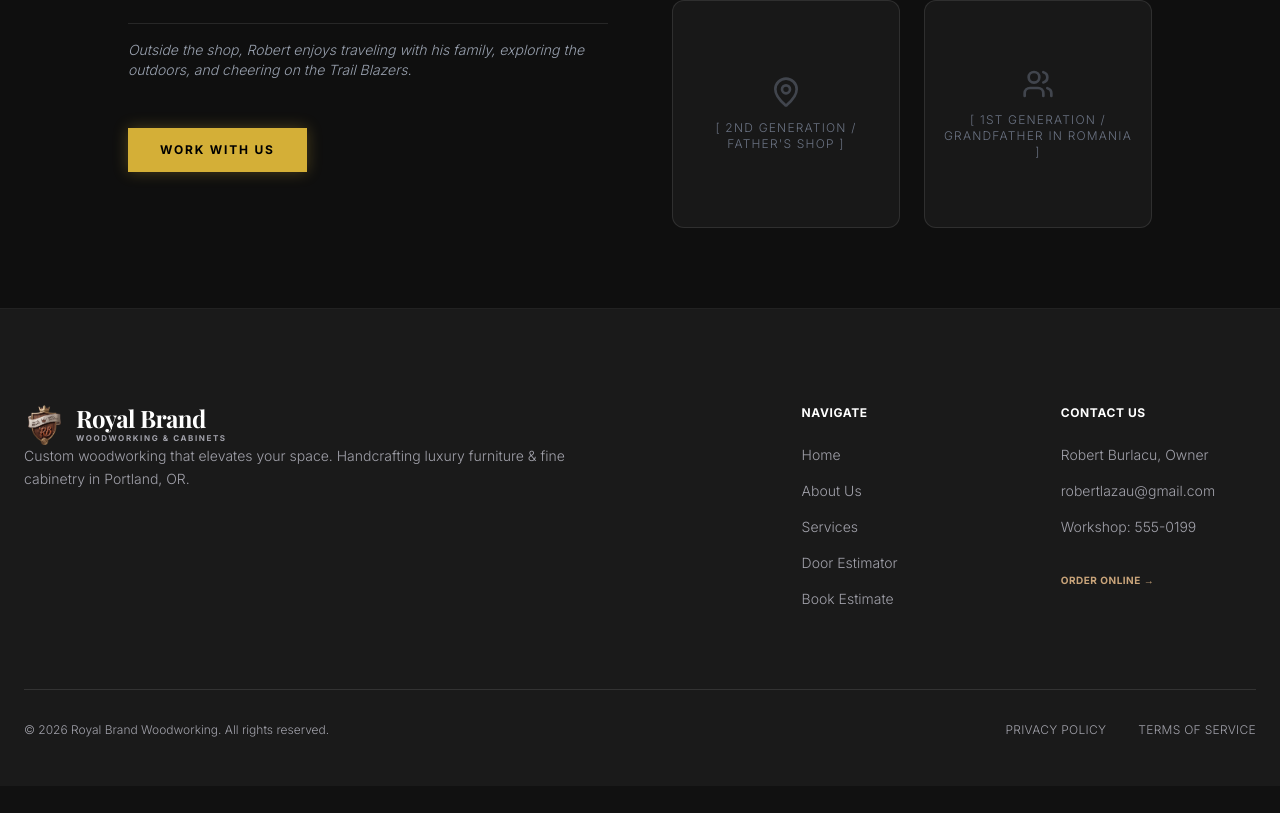
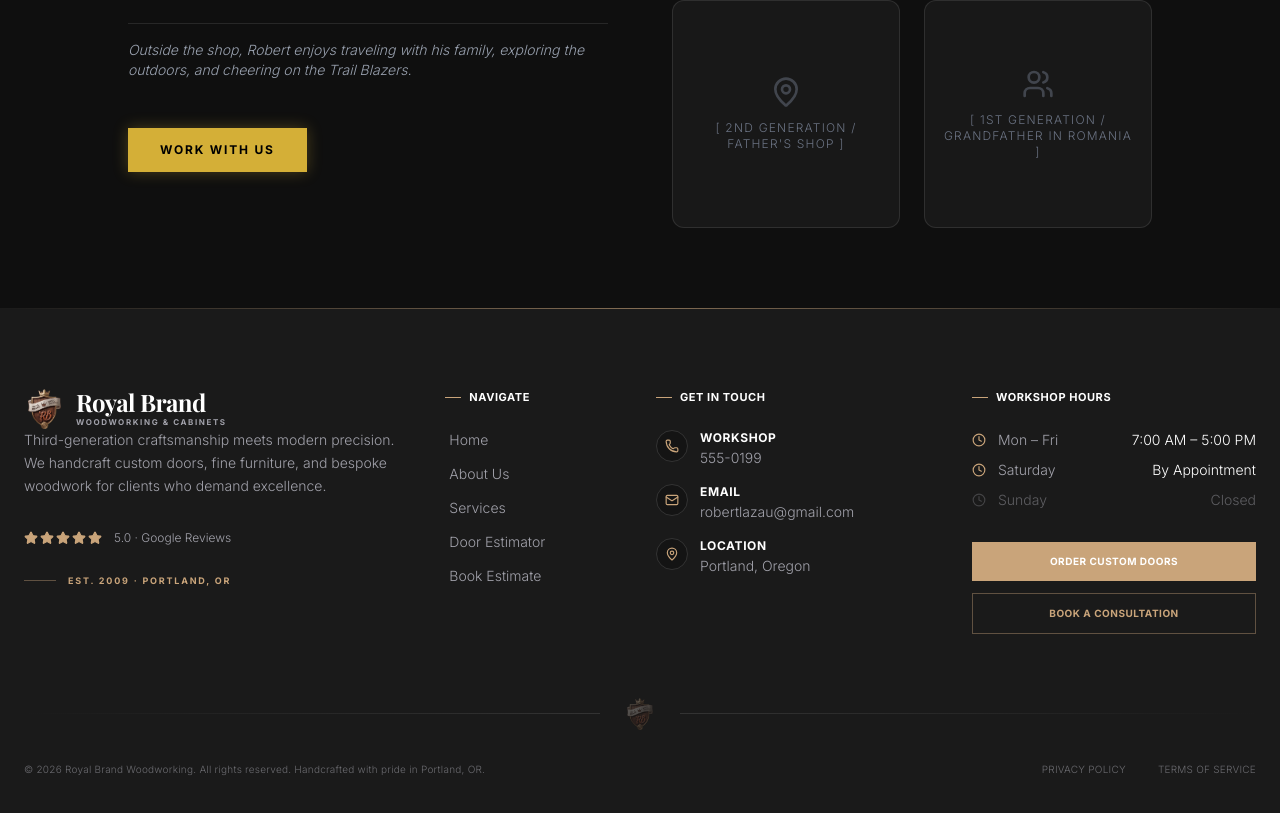
Before and after one commit to robertlazau-design/Royal-Brand-Woodworking-Website, a React (Vite) app: page /about in a window 1280 px wide. Shown: the part 829-1642 px from the top of the page. Before the commit the page ends 1615 px from the top, so only its background shows below. Built offline with nearby package versions, Linux system fonts and the light colour scheme; a web font is replaced by a local one.

Commit message:
refactor: redesign footer component with updated branding, contact details, and workshop hours sections

```diff
--- a/src/components/Footer.tsx
+++ b/src/components/Footer.tsx
@@ -1,59 +1,170 @@
 import { Link } from 'react-router-dom';
 import { RoyalLogo } from './RoyalLogo';
+import { Mail, Phone, MapPin, Clock, Star, ChevronRight } from 'lucide-react';
 
 export function Footer() {
   return (
-    <footer id="heritage" className="bg-royal-charcoal text-white pt-24 pb-12 border-t border-royal-border-light">
+    <footer id="heritage" className="bg-royal-charcoal text-white relative">
+      {/* Decorative gold top line */}
+      <div className="w-full h-[1px] bg-gradient-to-r from-transparent via-royal-gold/60 to-transparent" />
+
+      <div className="pt-20 pb-12">
         <div className="max-w-7xl mx-auto px-6">
           {/* Main grid */}
-        <div className="grid grid-cols-1 lg:grid-cols-5 gap-16 mb-20">
-          {/* Owner Bio Section */}
-          <div className="lg:col-span-3 space-y-8">
+          <div className="grid grid-cols-1 md:grid-cols-2 lg:grid-cols-12 gap-12 lg:gap-8 mb-16">
+
+            {/* Brand Column */}
+            <div className="lg:col-span-4 space-y-6">
               <Link to="/">
                 <RoyalLogo light={true} />
               </Link>
 
-            <div className="space-y-4">
-              <p className="text-royal-text-muted text-sm font-light leading-relaxed max-w-xl">
-                Custom woodworking that elevates your space. Handcrafting luxury furniture & fine cabinetry in Portland, OR.
+              <p className="text-royal-text-muted text-sm font-light leading-relaxed max-w-sm">
+                Third-generation craftsmanship meets modern precision. We handcraft custom doors, fine furniture, and bespoke woodwork for clients who demand excellence.
               </p>
+
+              {/* Google Reviews badge */}
+              <div className="flex items-center gap-3 pt-2">
+                <div className="flex gap-0.5">
+                  {[...Array(5)].map((_, i) => (
+                    <Star key={i} className="w-3.5 h-3.5 fill-royal-gold text-royal-gold" />
+                  ))}
+                </div>
+                <span className="text-royal-text-muted text-xs font-light">5.0 · Google Reviews</span>
+              </div>
+
+              {/* Est. badge */}
+              <div className="flex items-center gap-3 pt-1">
+                <div className="w-8 h-[1px] bg-royal-gold/40" />
+                <span className="text-royal-gold text-[9px] font-bold uppercase tracking-[0.2em]">Est. 2009 · Portland, OR</span>
               </div>
             </div>
 
-          {/* Quick links */}
-          <div className="lg:col-span-1 space-y-6">
-            <h4 className="font-bold text-white tracking-wider uppercase text-xs">Navigate</h4>
-            <ul className="space-y-4 text-sm">
-              <li><Link to="/" className="text-royal-text-muted font-light hover:text-royal-gold transition-colors">Home</Link></li>
-              <li><Link to="/about" className="text-royal-text-muted font-light hover:text-royal-gold transition-colors">About Us</Link></li>
-              <li><Link to="/services" className="text-royal-text-muted font-light hover:text-royal-gold transition-colors">Services</Link></li>
-              <li><Link to="/estimator" className="text-royal-text-muted font-light hover:text-royal-gold transition-colors">Door Estimator</Link></li>
-              <li><Link to="/booking" className="text-royal-text-muted font-light hover:text-royal-gold transition-colors">Book Estimate</Link></li>
+            {/* Quick Links */}
+            <div className="lg:col-span-2 space-y-6">
+              <h4 className="font-bold text-white tracking-wider uppercase text-[11px] flex items-center gap-2">
+                <div className="w-4 h-[1px] bg-royal-gold" />
+                Navigate
+              </h4>
+              <ul className="space-y-3.5 text-sm">
+                {[
+                  { label: 'Home', to: '/' },
+                  { label: 'About Us', to: '/about' },
+                  { label: 'Services', to: '/services' },
+                  { label: 'Door Estimator', to: '/estimator' },
+                  { label: 'Book Estimate', to: '/booking' },
+                ].map((link) => (
+                  <li key={link.to}>
+                    <Link to={link.to} className="text-royal-text-muted font-light hover:text-royal-gold transition-colors group flex items-center gap-2">
+                      <ChevronRight className="w-3 h-3 text-royal-gold/0 group-hover:text-royal-gold transition-all -ml-4 group-hover:ml-0 opacity-0 group-hover:opacity-100" />
+                      {link.label}
+                    </Link>
+                  </li>
+                ))}
               </ul>
             </div>
 
             {/* Contact Details */}
-          <div className="lg:col-span-1 space-y-6">
-            <h4 className="font-bold text-white tracking-wider uppercase text-xs">Contact Us</h4>
-            <ul className="space-y-4 text-royal-text-muted text-sm font-light">
-              <li>Robert Burlacu, Owner</li>
-              <li><a href="mailto:robertlazau@gmail.com" className="hover:text-royal-gold transition-colors">robertlazau@gmail.com</a></li>
-              <li><a href="tel:555-0199" className="hover:text-royal-gold transition-colors">Workshop: 555-0199</a></li>
-              <li className="pt-4">
-                <Link to="/estimator" className="text-royal-gold font-bold uppercase tracking-wider text-[10px] hover:text-white transition-colors">Order Online &rarr;</Link>
+            <div className="lg:col-span-3 space-y-6">
+              <h4 className="font-bold text-white tracking-wider uppercase text-[11px] flex items-center gap-2">
+                <div className="w-4 h-[1px] bg-royal-gold" />
+                Get in Touch
+              </h4>
+              <ul className="space-y-4 text-sm">
+                <li className="flex items-start gap-3">
+                  <div className="w-8 h-8 rounded-full bg-royal-bg/60 flex items-center justify-center shrink-0 border border-royal-border">
+                    <Phone className="w-3.5 h-3.5 text-royal-gold" />
+                  </div>
+                  <div>
+                    <p className="text-white text-xs font-bold uppercase tracking-wider mb-0.5">Workshop</p>
+                    <a href="tel:555-0199" className="text-royal-text-muted font-light hover:text-royal-gold transition-colors">555-0199</a>
+                  </div>
+                </li>
+                <li className="flex items-start gap-3">
+                  <div className="w-8 h-8 rounded-full bg-royal-bg/60 flex items-center justify-center shrink-0 border border-royal-border">
+                    <Mail className="w-3.5 h-3.5 text-royal-gold" />
+                  </div>
+                  <div>
+                    <p className="text-white text-xs font-bold uppercase tracking-wider mb-0.5">Email</p>
+                    <a href="mailto:robertlazau@gmail.com" className="text-royal-text-muted font-light hover:text-royal-gold transition-colors">robertlazau@gmail.com</a>
+                  </div>
+                </li>
+                <li className="flex items-start gap-3">
+                  <div className="w-8 h-8 rounded-full bg-royal-bg/60 flex items-center justify-center shrink-0 border border-royal-border">
+                    <MapPin className="w-3.5 h-3.5 text-royal-gold" />
+                  </div>
+                  <div>
+                    <p className="text-white text-xs font-bold uppercase tracking-wider mb-0.5">Location</p>
+                    <p className="text-royal-text-muted font-light">Portland, Oregon</p>
+                  </div>
                 </li>
               </ul>
             </div>
+
+            {/* Hours & CTA */}
+            <div className="lg:col-span-3 space-y-6">
+              <h4 className="font-bold text-white tracking-wider uppercase text-[11px] flex items-center gap-2">
+                <div className="w-4 h-[1px] bg-royal-gold" />
+                Workshop Hours
+              </h4>
+              <ul className="space-y-2.5 text-sm">
+                <li className="flex items-center gap-3">
+                  <Clock className="w-3.5 h-3.5 text-royal-gold shrink-0" />
+                  <div className="flex justify-between w-full">
+                    <span className="text-royal-text-muted font-light">Mon – Fri</span>
+                    <span className="text-white font-light">7:00 AM – 5:00 PM</span>
+                  </div>
+                </li>
+                <li className="flex items-center gap-3">
+                  <Clock className="w-3.5 h-3.5 text-royal-gold shrink-0" />
+                  <div className="flex justify-between w-full">
+                    <span className="text-royal-text-muted font-light">Saturday</span>
+                    <span className="text-white font-light">By Appointment</span>
+                  </div>
+                </li>
+                <li className="flex items-center gap-3">
+                  <Clock className="w-3.5 h-3.5 text-royal-text-muted/30 shrink-0" />
+                  <div className="flex justify-between w-full">
+                    <span className="text-royal-text-muted/50 font-light">Sunday</span>
+                    <span className="text-royal-text-muted/50 font-light">Closed</span>
+                  </div>
+                </li>
+              </ul>
+
+              {/* CTA Buttons */}
+              <div className="pt-2 space-y-3">
+                <Link
+                  to="/estimator"
+                  className="block w-full text-center px-6 py-3 bg-royal-gold text-white font-bold text-[10px] uppercase tracking-wider hover:bg-white hover:text-royal-charcoal transition-all"
+                >
+                  Order Custom Doors
+                </Link>
+                <Link
+                  to="/booking"
+                  className="block w-full text-center px-6 py-3 bg-transparent text-royal-gold font-bold text-[10px] uppercase tracking-wider border border-royal-gold/40 hover:border-royal-gold hover:bg-royal-gold/5 transition-all"
+                >
+                  Book a Consultation
+                </Link>
+              </div>
+            </div>
+          </div>
+
+          {/* Divider with logo */}
+          <div className="flex items-center gap-6 mb-8">
+            <div className="flex-1 h-[1px] bg-gradient-to-r from-transparent to-royal-border" />
+            <img src="/logo.png" alt="Royal Brand" className="w-8 h-8 object-contain opacity-30" />
+            <div className="flex-1 h-[1px] bg-gradient-to-l from-transparent to-royal-border" />
           </div>
 
           {/* Copyright strip */}
-        <div className="pt-8 border-t border-royal-border flex flex-col md:flex-row items-center justify-between gap-4">
-          <p className="text-royal-text-muted text-xs font-light">
-            &copy; {new Date().getFullYear()} Royal Brand Woodworking. All rights reserved.
+          <div className="flex flex-col md:flex-row items-center justify-between gap-4">
+            <p className="text-royal-text-muted/60 text-[10px] font-light tracking-wide">
+              &copy; {new Date().getFullYear()} Royal Brand Woodworking. All rights reserved. Handcrafted with pride in Portland, OR.
             </p>
             <div className="flex gap-8">
-            <a href="#" className="text-royal-text-muted font-light hover:text-white text-xs transition-colors tracking-wide uppercase">Privacy Policy</a>
-            <a href="#" className="text-royal-text-muted font-light hover:text-white text-xs transition-colors tracking-wide uppercase">Terms of Service</a>
+              <a href="#" className="text-royal-text-muted/60 font-light hover:text-royal-gold text-[10px] transition-colors tracking-wide uppercase">Privacy Policy</a>
+              <a href="#" className="text-royal-text-muted/60 font-light hover:text-royal-gold text-[10px] transition-colors tracking-wide uppercase">Terms of Service</a>
+            </div>
           </div>
         </div>
       </div>
```
Lines whose indentation alone changed are shown as unchanged.
